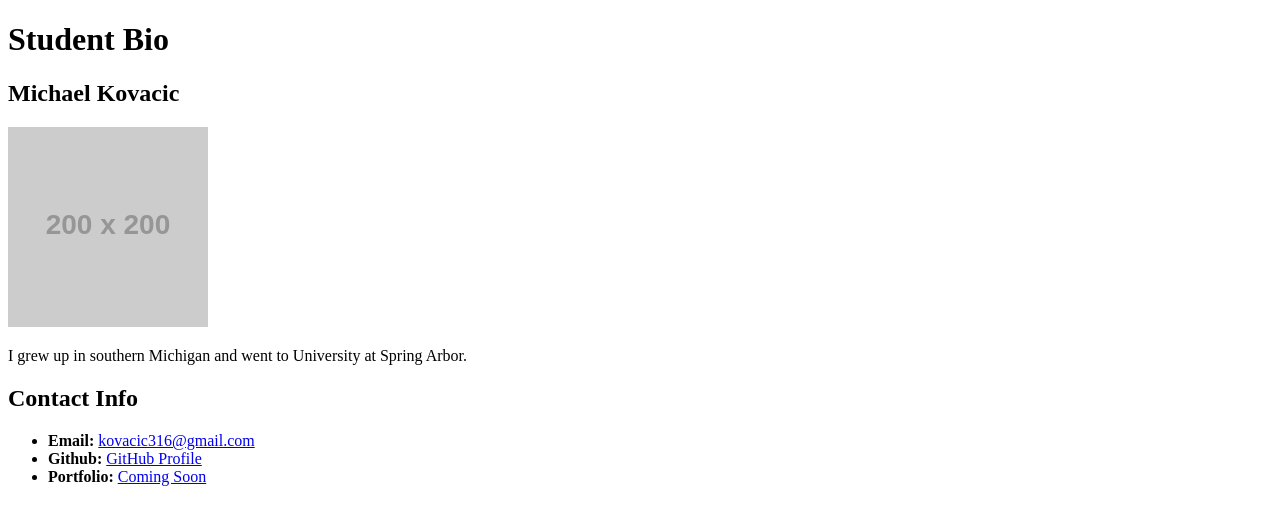
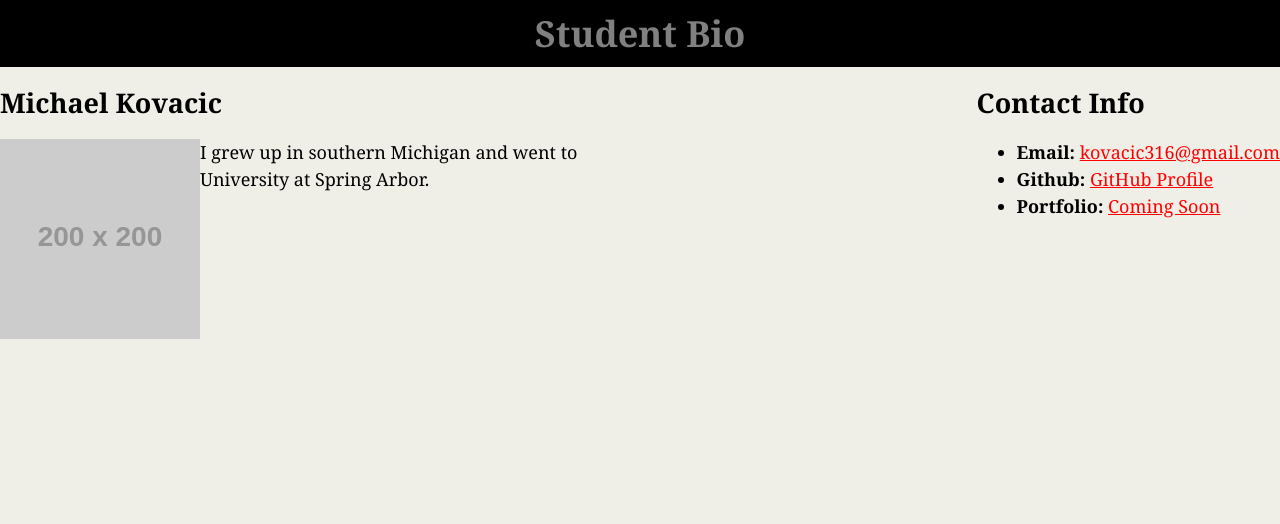
Before and after one commit to kovacicmichael/kovacicmichael.github.io, a plain HTML site: page index.html in a window 1280 px wide. Drawn offline with Linux system fonts and the light colour scheme; placeholder pictures from the web are drawn by us.

Commit message:
added css file

```diff
--- a/index.html
+++ b/index.html
@@ -5,7 +5,7 @@
 	<head>
 		<title>Student Bio</title>
 		<meta charset="utf-8">
-		<link rel="stylesheet" type="text/css" href="assignment2.css">
+		<link rel="stylesheet" type="text/css" href="style.css">
 
 	</head>
 
--- /dev/null
+++ b/style.css
@@ -0,0 +1,26 @@
+body{background-color: #efeee7;
+margin: 0;
+padding: 0;
+font-family: "Georgia", "Times New Roman", Times, Serif;
+font-size: 18px;
+line-height: 150%
+}
+
+
+h1{
+	margin: 0;
+	text-align: center;
+	color: grey;
+	background-color: black;
+	padding-top: 20px;
+	padding-bottom: 20px;
+
+
+}
+
+a{color: red;
+}
+
+#bio-image{float: left;}
+#main-bio{float: left;}
+#contact{float: right;}
```
